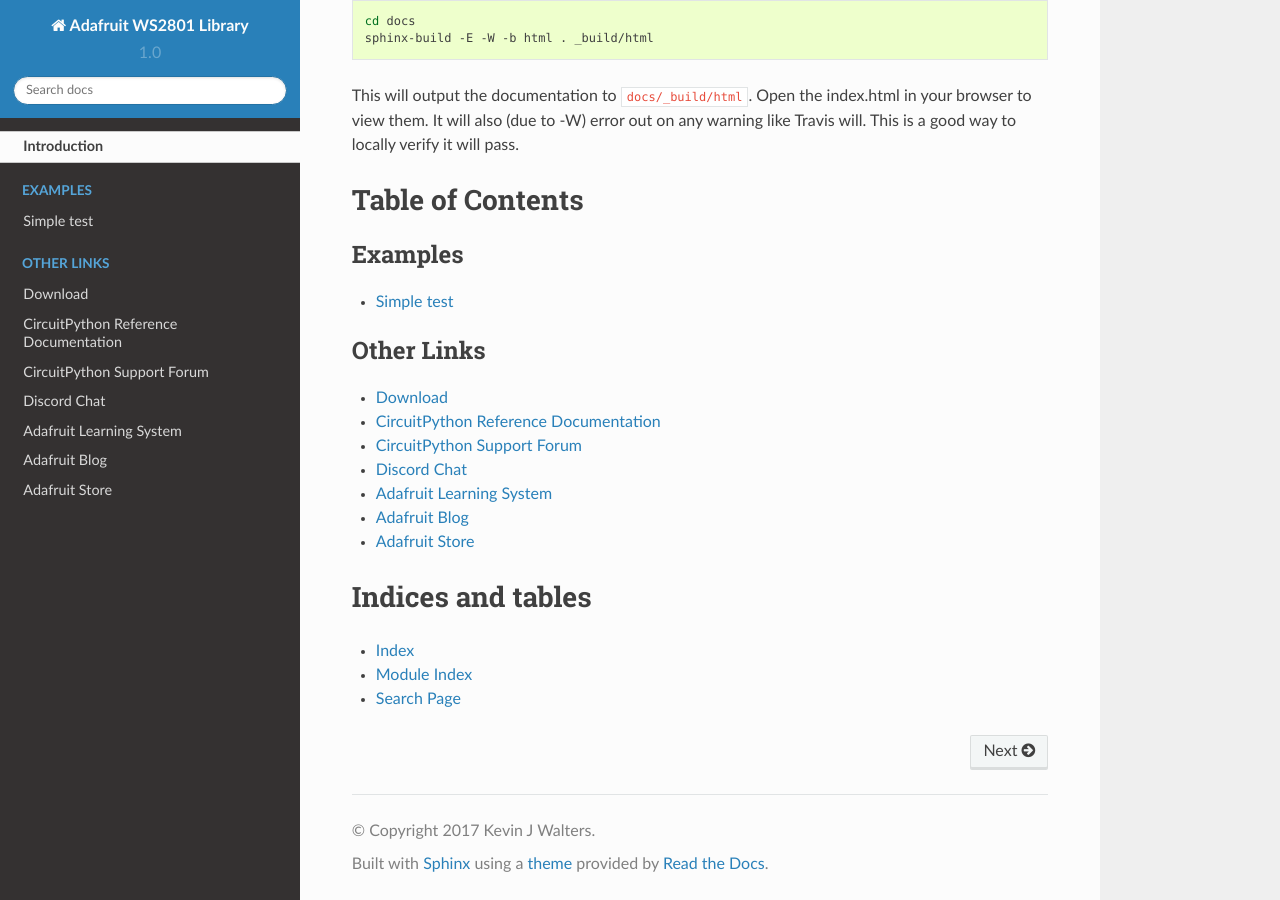
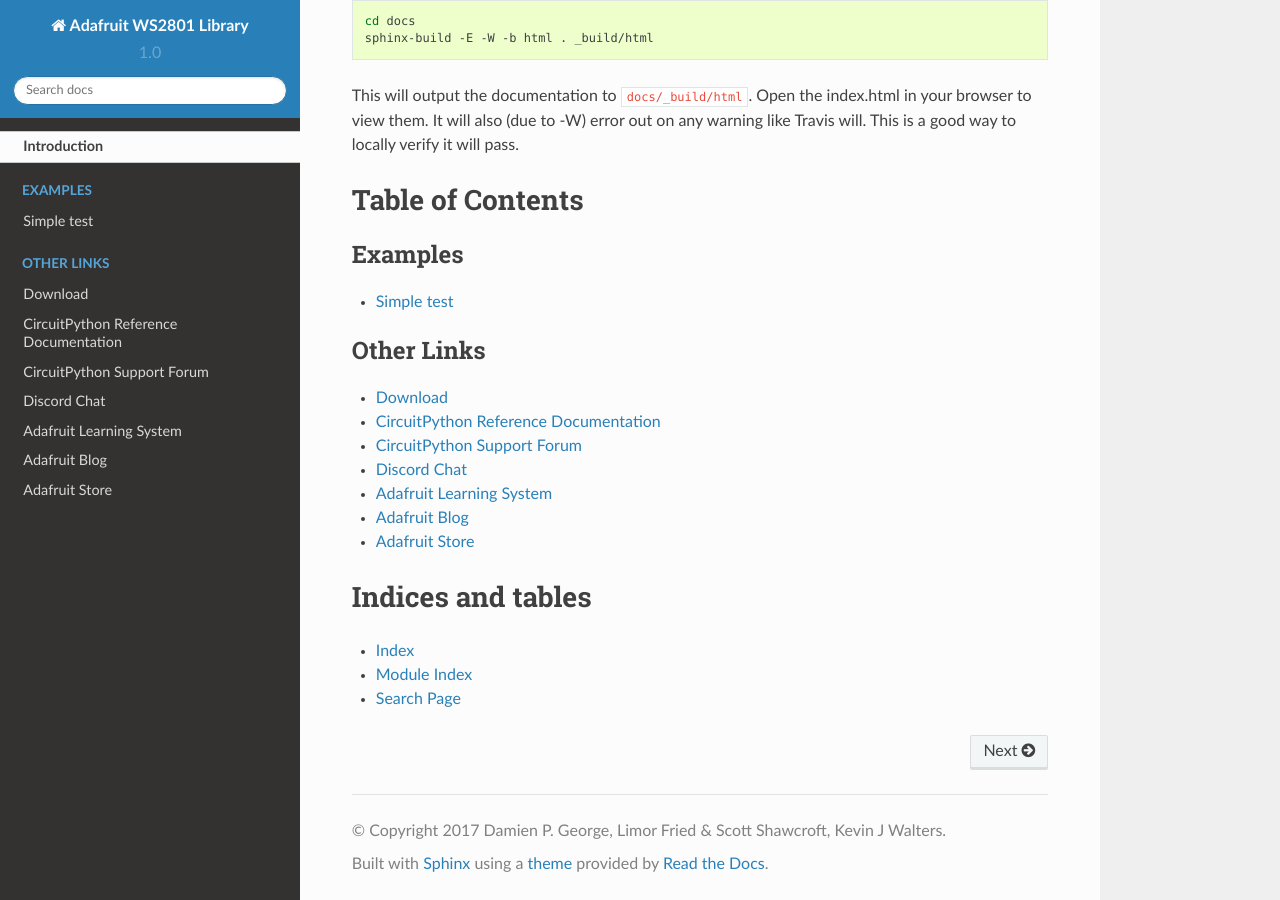
Before and after one commit to adafruit/Adafruit_CircuitPython_WS2801, a Sphinx documentation site: the page built from docs/index.rst, in a window 1280 px wide and 900 px high, scrolled down 1422 px. Built offline with Sphinx 7.4.7 and the Read the Docs theme 2.0.0, drawn with Linux system fonts in a browser that asks for light colours; pages that are not in the unit, such as notebooks, are missing from menus.

Commit message:
Changing author from cookiecutter to match real list of authors/contributors in LICENSE and docs/conf.py

```diff
--- a/docs/conf.py
+++ b/docs/conf.py
@@ -35,8 +35,8 @@
 
 # General information about the project.
 project = u'Adafruit WS2801 Library'
-copyright = u'2017 Kevin J Walters'
-author = u'Kevin J Walters'
+copyright = u'2017 Damien P. George, Limor Fried & Scott Shawcroft, Kevin J Walters'
+author = u'Damien P. George, Limor Fried & Scott Shawcroft, Kevin J Walters'
 
 # The version info for the project you're documenting, acts as replacement for
 # |version| and |release|, also used in various other places throughout the
```
Also changed, not shown: 1 other file.
